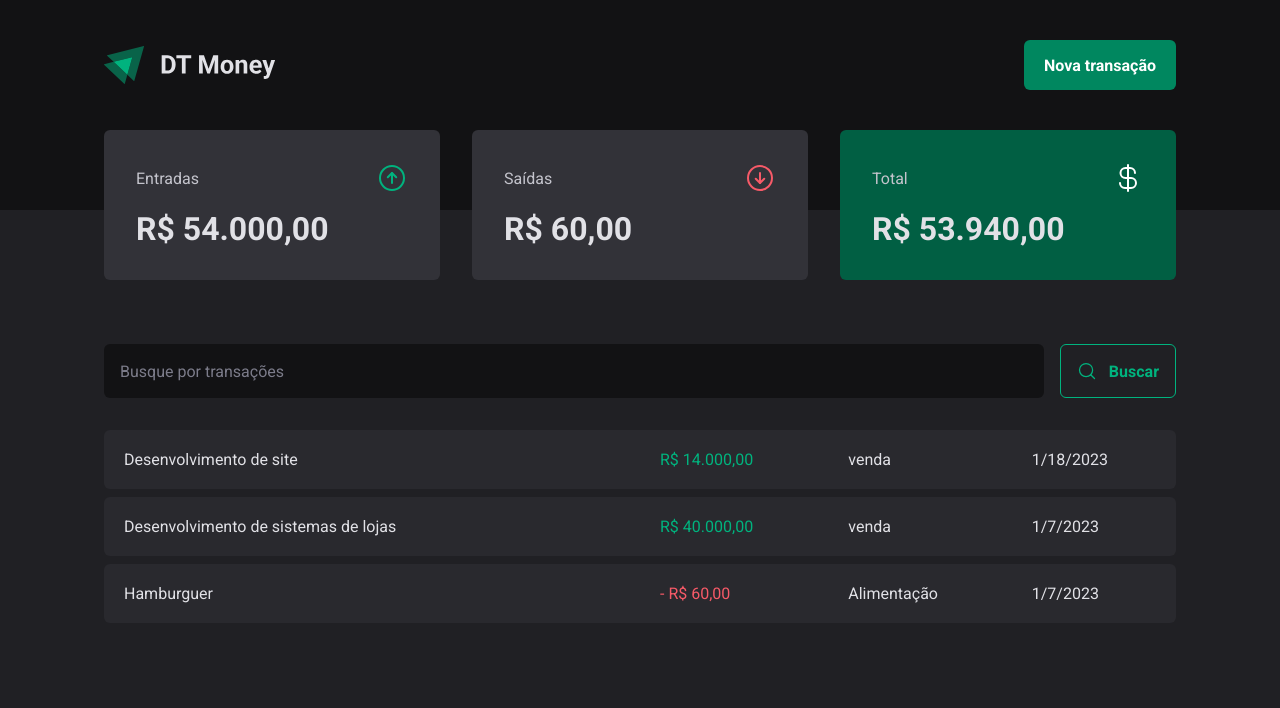
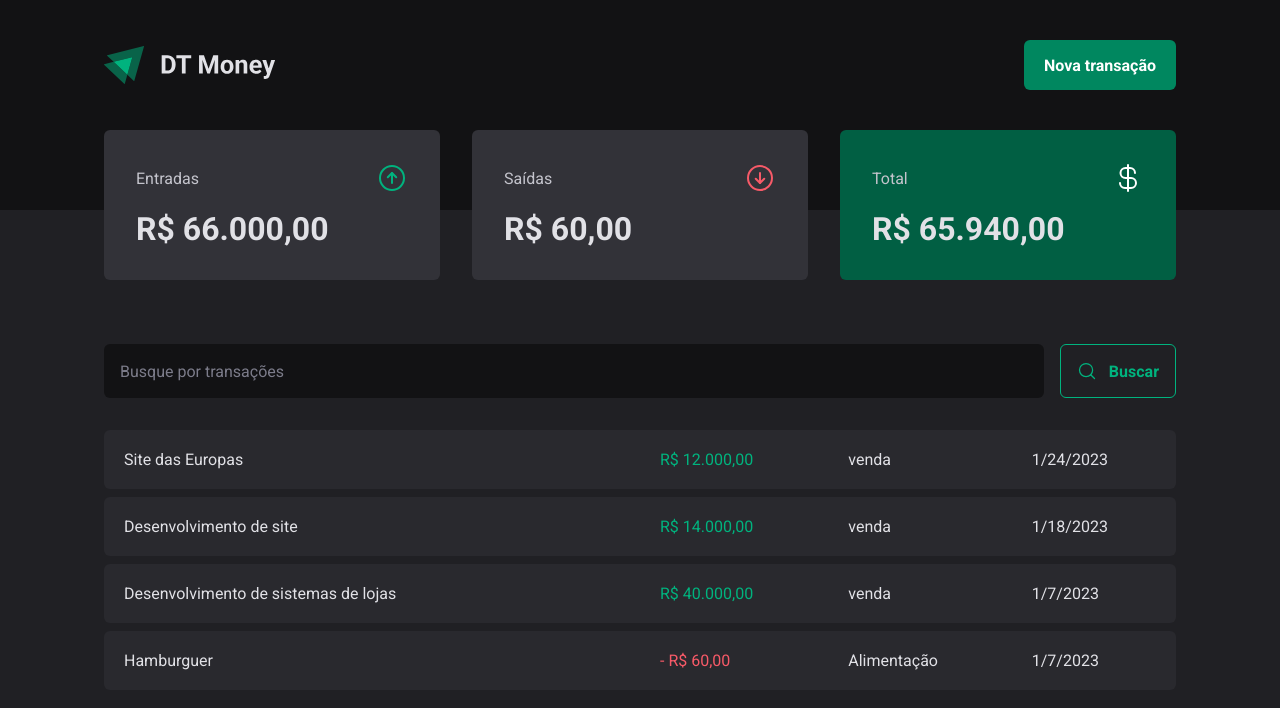
Before and after one commit to eddyzera/dt-money-ignite, a React (Vite) app: page / in a window 1280 px wide. Shown: the top 708 px of the page. Built offline with nearby package versions, Linux system fonts and the light colour scheme; data requests are answered from the project's data file.

Commit message:
refactor: created a new transaction

```diff
--- a/server.json
+++ b/server.json
@@ -23,6 +23,14 @@
       "category": "Alimentação",
       "price": 60,
       "createdAt": "2023-01-07T19:07:49.166Z"
+    },
+    {
+      "description": "Site das Europas",
+      "price": 12000,
+      "category": "venda",
+      "type": "income",
+      "createdAt": "2023-01-24T16:16:05.818Z",
+      "id": 4
     }
   ]
 }
--- a/src/components/NewTransactionsModal/NewTransactionsModal.tsx
+++ b/src/components/NewTransactionsModal/NewTransactionsModal.tsx
@@ -5,6 +5,7 @@ import * as z from 'zod'
 import { zodResolver } from '@hookform/resolvers/zod'
 import { CloseButton, Content, Overlay, TransactionType, TransactionTypeButton } from './styles'
 import { ArrowCircleDown, ArrowCircleUp, X } from 'phosphor-react'
+import { api } from '../../lib/axios'
 
 const newTransactionFormSchema = z.object({
   description: z.string(),
@@ -21,7 +22,8 @@ export const NewTransactionsModal: React.FunctionComponent = () => {
     control,
     register,
     handleSubmit,
-    formState: { isSubmitting }
+    formState: { isSubmitting },
+    reset
   } = useForm<NewTransactionFormInputs>({
     resolver: zodResolver(newTransactionFormSchema),
     defaultValues: {
@@ -30,8 +32,15 @@ export const NewTransactionsModal: React.FunctionComponent = () => {
   })
 
   const handleCreateNewTransaction = async(data: NewTransactionFormInputs) => {
-    await new Promise(resolve => setTimeout(resolve, 2000))
-    console.log(data)
+    const { description, price, category, type } = data
+    await api.post('/transactions', {
+      description,
+      price,
+      category,
+      type,
+      createdAt: new Date(),
+    })
+    reset()
   }
 
   return (
--- a/src/contexts/TransactionsContext.tsx
+++ b/src/contexts/TransactionsContext.tsx
@@ -24,6 +24,8 @@ export const TransactionsProvider: React.FunctionComponent<PropsWithChildren> =
   const fetchTransactions = async (query?: string) => {
     const response = await api.get('/transactions', {
       params: {
+        _sort: 'createdAt',
+        _order: 'desc',
         q: query
       }
     })
```
